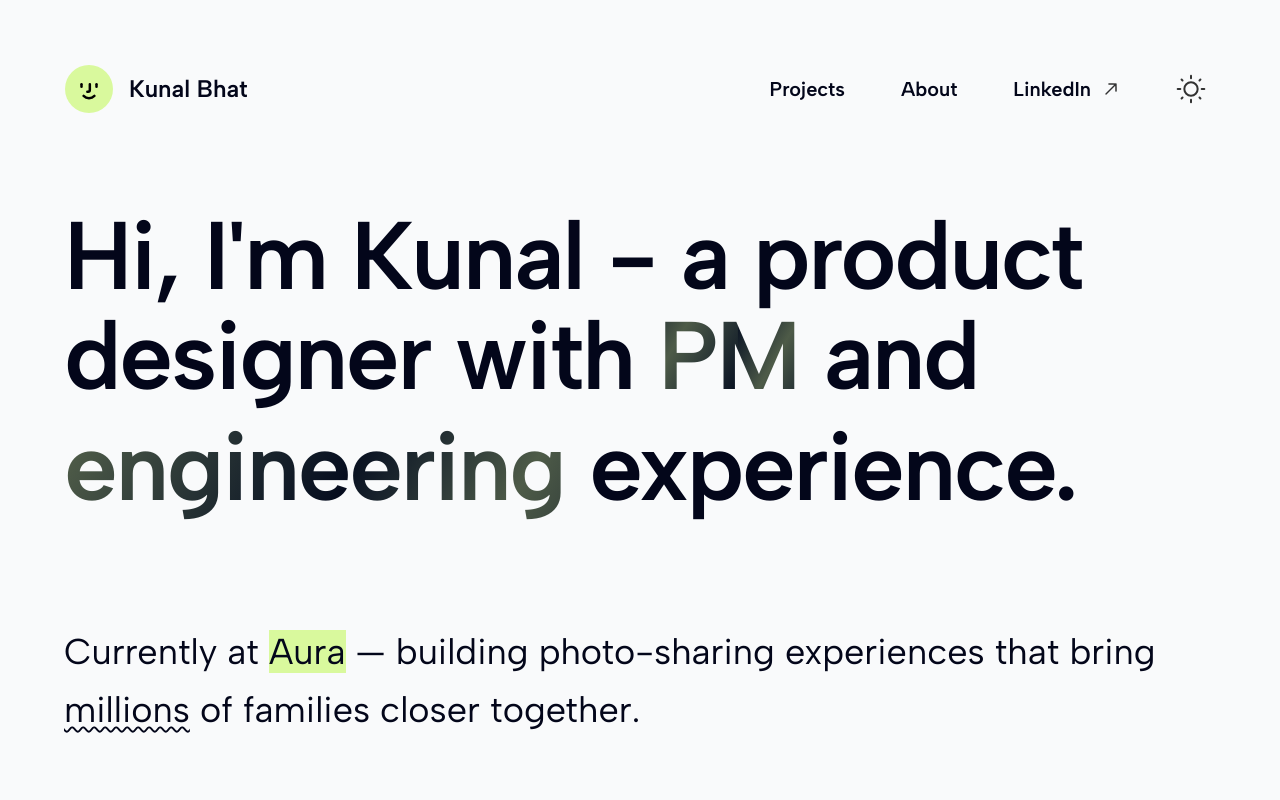
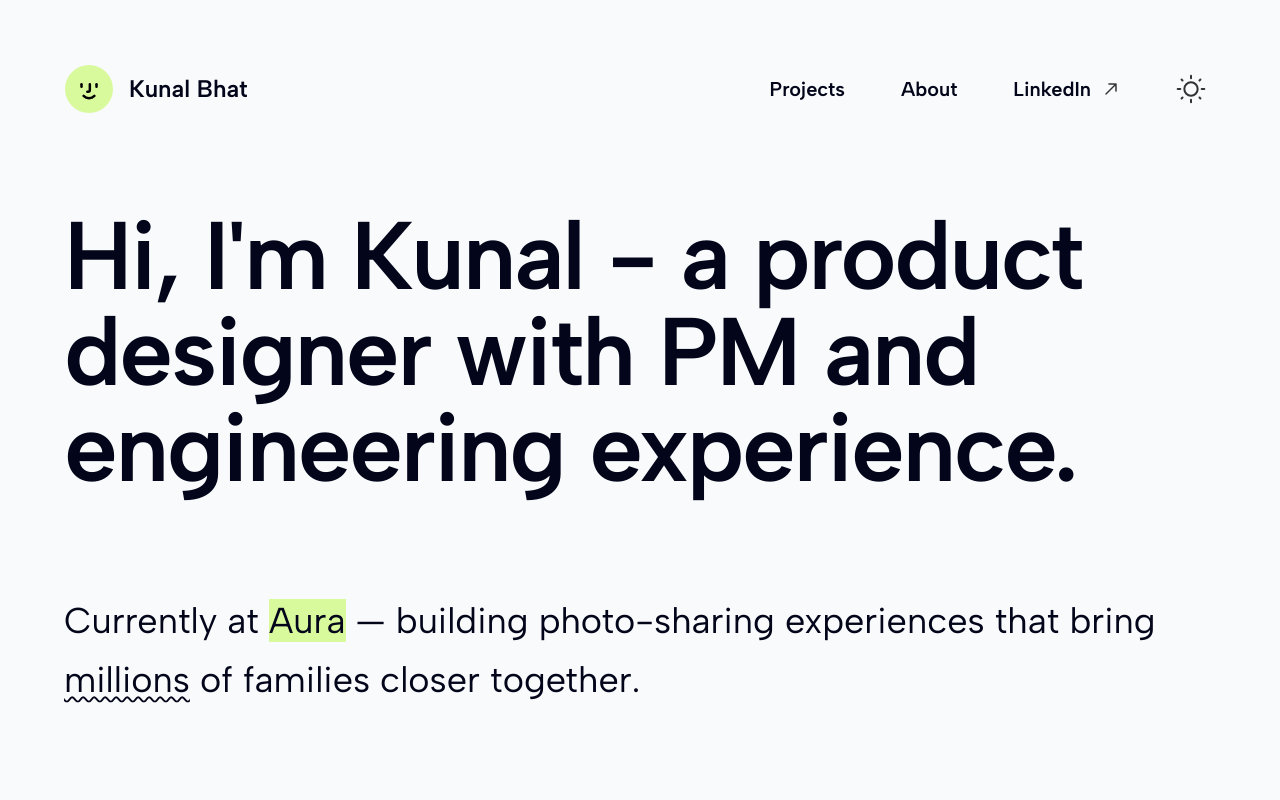
Before and after one commit to kunalbhat/portfolio-2025, a Next.js app: page / in a window 1280 px wide. Shown: the top 800 px of the page. Built offline with nearby package versions, Linux system fonts and the light colour scheme; grey boxes are pictures that could not be loaded.

Commit message:
Get rid of shimmer effect

```diff
--- a/src/app/globals.css
+++ b/src/app/globals.css
@@ -153,21 +153,6 @@
 
   .tooltip-trigger {
     @apply relative inline-block cursor-help text-(--fg);
-    background: linear-gradient(
-      120deg,
-      var(--fg) 0%,
-      color-mix(in srgb, var(--accent) 35%, var(--fg) 65%) 20%,
-      var(--fg) 45%,
-      color-mix(in srgb, var(--accent) 35%, var(--fg) 65%) 70%,
-      var(--fg) 100%
-    );
-    background-size: 200% 100%;
-    color: transparent;
-    -webkit-background-clip: text;
-    background-clip: text;
-    animation: tooltip-shimmer 4.5s ease-in-out infinite;
-    line-height: 1.08;
-    padding-bottom: 0.08em;
   }
 
   .tooltip-trigger::after {
@@ -204,22 +189,6 @@
     transform: translate(-50%, -50%) scale(1) rotate(-12deg);
   }
 
-  @keyframes tooltip-shimmer {
-    0% {
-      background-position: 180% 0;
-    }
-    100% {
-      background-position: -20% 0;
-    }
-  }
-
-  @media (prefers-reduced-motion: reduce) {
-    .tooltip-trigger {
-      animation: none;
-      background: none;
-      color: var(--fg);
-    }
-  }
 
   em {
     @apply not-italic underline underline-offset-4 decoration-wavy decoration-2;
```
